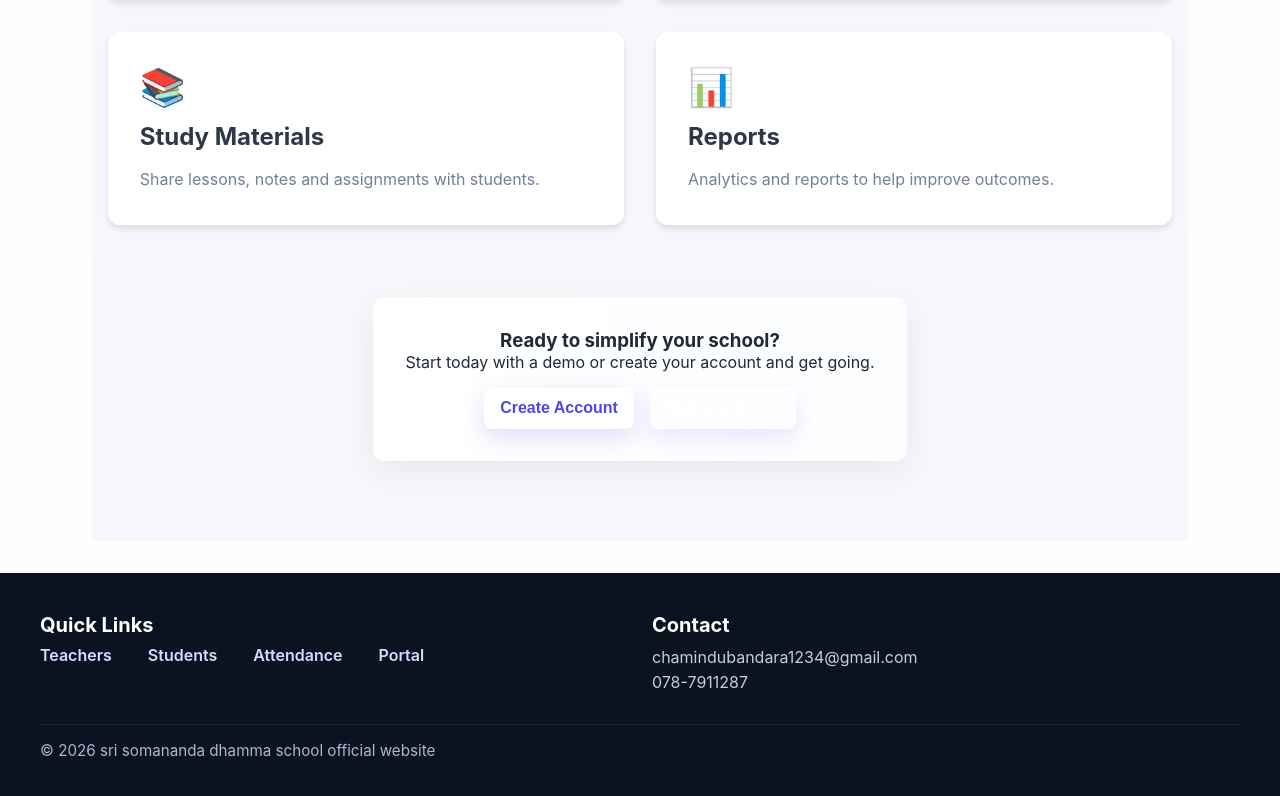
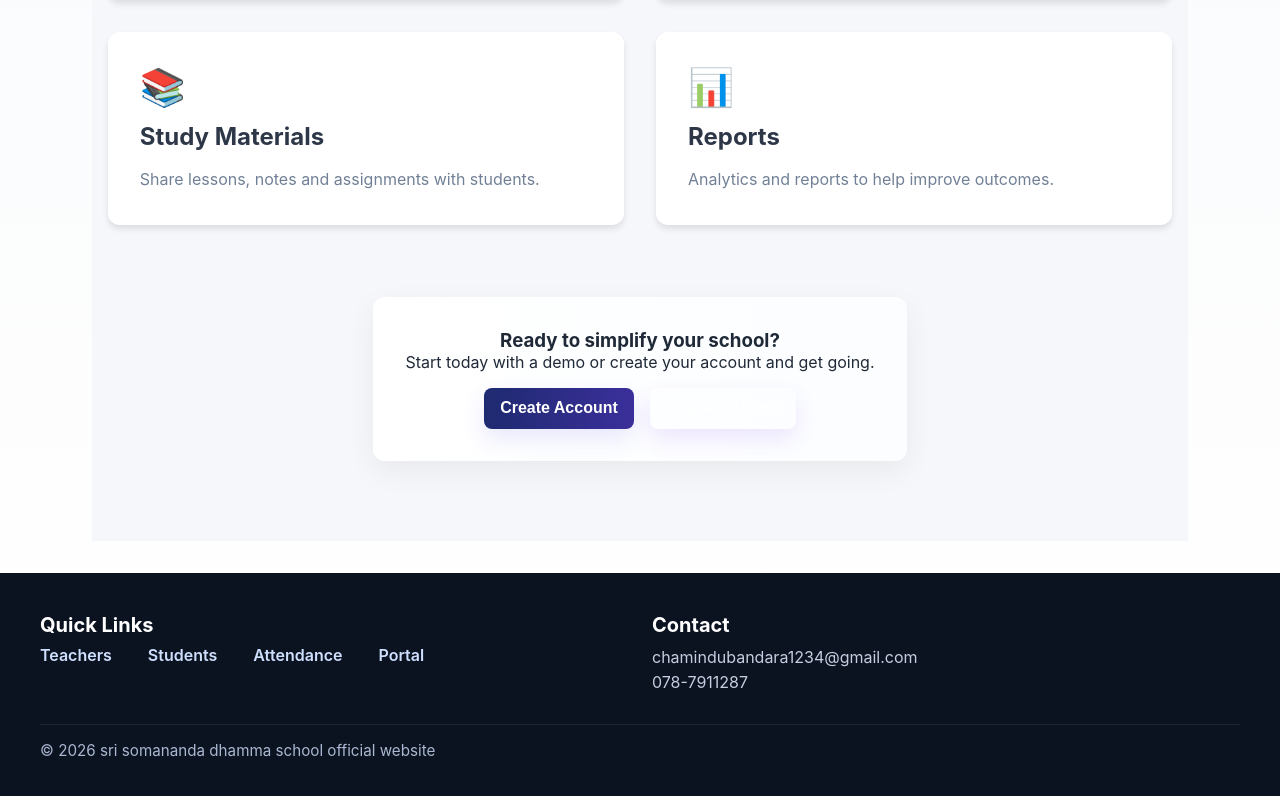
Before and after one commit to chamindu2003/School-management-system, a React (Create React App) app in the folder frontend/: page / in a window 1280 px wide. Shown: the part 1197-1993 px from the top of the page. Built offline with nearby package versions, Linux system fonts and the light colour scheme; no server answers.

Commit message:
contact css change

```diff
--- a/frontend/src/Component/About/About.css
+++ b/frontend/src/Component/About/About.css
@@ -9,7 +9,7 @@
 .about-content section{ background:white; border-radius:10px; padding:1.5rem; box-shadow:0 6px 20px rgba(2,6,23,0.06); }
 .about-features{ display:grid; grid-template-columns: repeat(auto-fit,minmax(180px,1fr)); gap:0.75rem; list-style:disc; padding-left:1rem; }
 .btn{ border-radius:8px; padding:0.65rem 1rem; font-weight:700; text-decoration:none; display:inline-block; }
-.btn-primary{ background:white; color:#4F46E5; }
+.btn-primary{ background: linear-gradient(90deg, var(--sidebar-mid), var(--sidebar-end)); color: #fff; border: none; box-shadow: 0 10px 22px rgba(79,70,229,0.12); }
 .btn-ghost{ background:transparent; border:1px solid rgba(255,255,255,0.2); color:white; }
 
 @media (max-width: 768px){
--- a/frontend/src/Component/Contact/Contact.css
+++ b/frontend/src/Component/Contact/Contact.css
@@ -9,7 +9,7 @@
 .contact-form input, .contact-form textarea{ padding:0.6rem 0.8rem; border-radius:8px; border:1px solid #e6eef8; font-size:0.95rem; }
 .contact-actions{ display:flex; gap:0.75rem; margin-top:0.5rem; }
 .btn{ border-radius:8px; padding:0.6rem 0.9rem; font-weight:700; text-decoration:none; display:inline-block; }
-.btn-primary{ background:#4F46E5; color:white; border: none; }
+.btn-primary{ background: linear-gradient(90deg, var(--sidebar-mid), var(--sidebar-end)); color: #fff; border: none; box-shadow: 0 10px 22px rgba(79,70,229,0.12); }
 .btn-ghost{ background:transparent; border:1px solid rgba(15,23,42,0.06); color:#0f172a; }
 
 @media (max-width: 900px){
```
